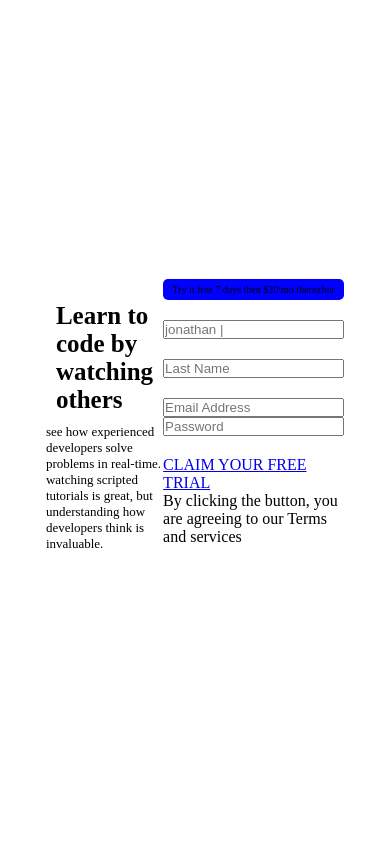
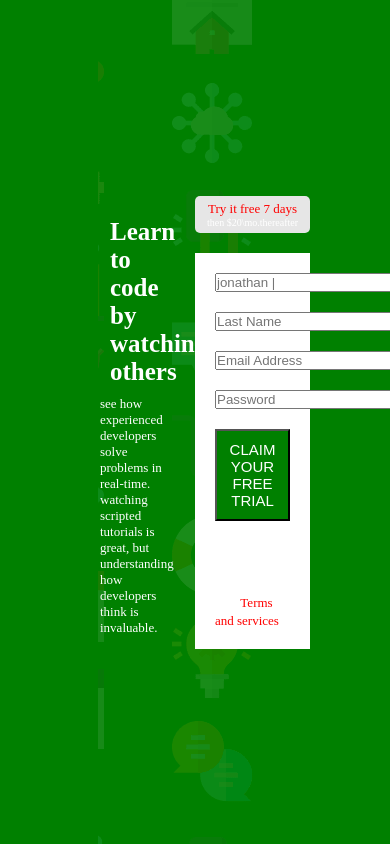
Before and after one commit to Olamayorrh/A-responsive-page, a plain HTML site: page index.html in a window 390 px wide. Drawn offline with Linux system fonts and the light colour scheme.

Commit message:
Responsive page

```diff
--- a/index.html
+++ b/index.html
@@ -43,18 +43,16 @@
           <input type="text"placeholder="Last Name">
         </div>
 
-        <div class="box">
-
-          <input type="email" placeholder="Email Address"
+       <div class="email">
+       <input type="email" placeholder="Email Address">
         </div>
 
         <div class="box">
-
-          <input type="password" placeholder="Password">
+         <input type="password" placeholder="Password">
         </div>
 
         <div class="button">
-          <a href="#">CLAIM YOUR FREE TRIAL</a>
+        <button type="button"<a href="#">CLAIM YOUR FREE TRIAL</a></button>
         </div>
 
         <div class="p2">
--- a/style.css
+++ b/style.css
@@ -11,11 +11,14 @@
   justify-content: center;
   align-items: center;
   height: 100vh;
+  background-image: url("images/mobile.png");
+  padding: 40px;
 
 
 }
 .content .left{
   width: 100%;
+  padding: 20px;
 
 }
 
@@ -40,7 +43,7 @@
 .right .top2 p{
   font-size: 10px;
   padding: 5px;
-   background-color: blue;
+   background-color: hsl(0, 0%, 90%);
   border-radius: 5px;
   text-align: center;
   margin-bottom: 20px;
@@ -48,8 +51,54 @@
 
 .right .formBox{
   width: 100%;
+  padding: 20px;
+  background-color: white;
+
 
 }
 
 .right .formBox .box{
   margin-bottom: 20px;
+
+}
+  .right .formBox .email{
+    margin-bottom: 20px;
+    width: 100%;
+    font-size: 15px;
+  }
+
+
+  .right .formBox button{
+   font-size: 15px;
+  width: 100%;
+  background-color: green;
+  color: white;
+  padding: 10px;
+
+  }
+
+.box, email, button, p2{
+   width: 100%;
+}
+
+span{
+  font-size: 13px;
+  color: red;
+}
+
+
+
+
+@media screen and (max-width:1440px){
+  body{
+    background-color: green;
+    color: white;
+  }
+}
+
+@media screen and (max-width:375px){
+  body{
+    background-color: red;
+    color: white;
+  }
+}
```
Also changed, not shown: images/desktop.png (added), images/mobile.png (added).
